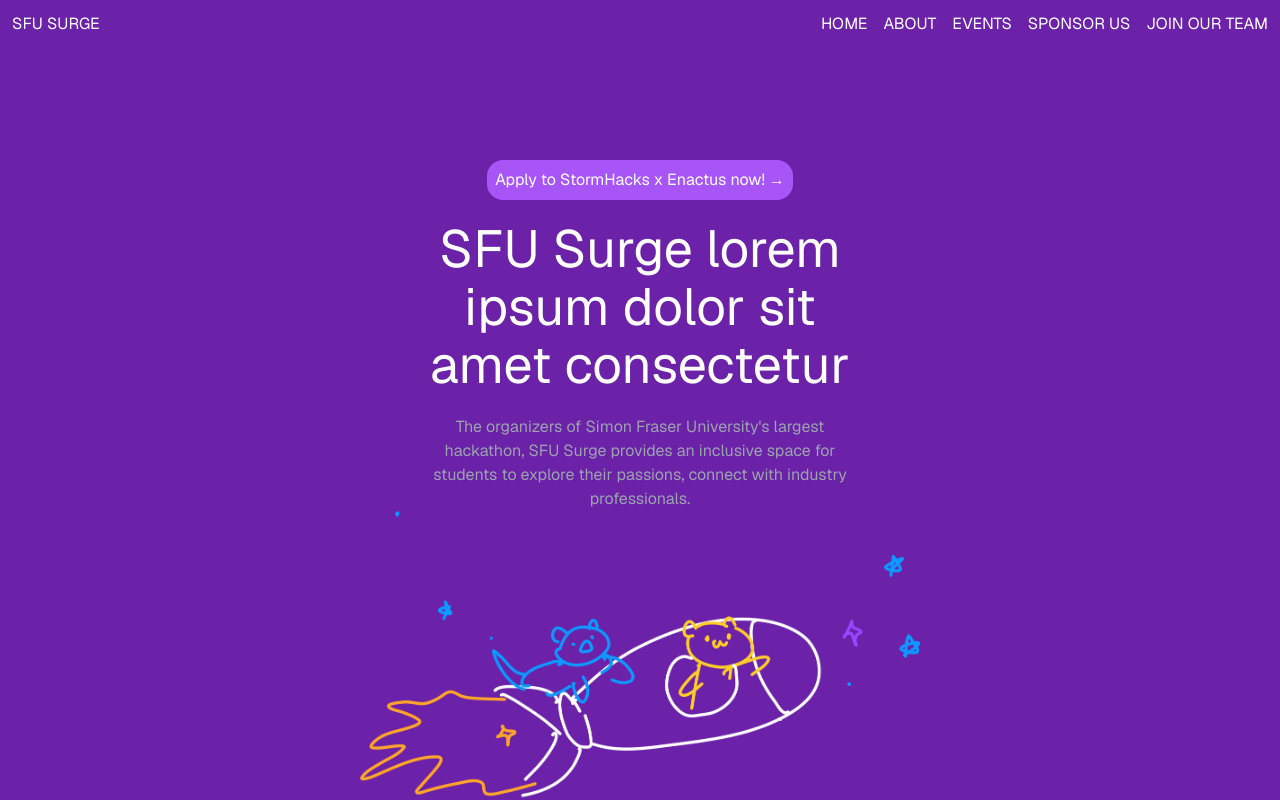
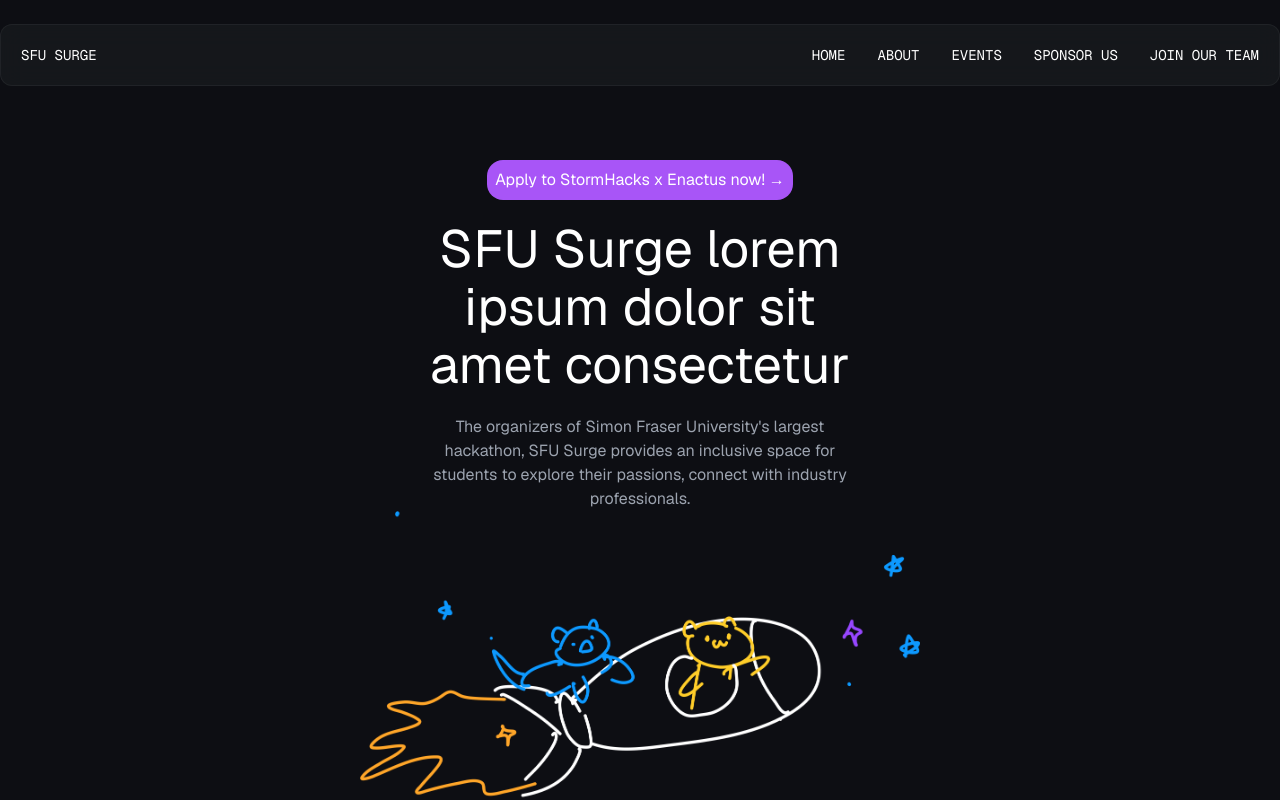
Before and after one commit to sfusurge/surge_website, a Next.js app: page / in a window 1280 px wide. Shown: the top 800 px of the page. Built offline with nearby package versions, Linux system fonts and the light colour scheme.

Commit message:
styling adjustments to navbar
General style adjustment to navbar, still need to fix width and other small details. Also Enabled alpha values to be used with tailwind variables (just a test run).

```diff
--- a/src/app/components/NavBar.jsx
+++ b/src/app/components/NavBar.jsx
@@ -11,11 +11,11 @@
     };
 
     return (
-        <div className="relative bg-purple-800 p-3">
-            <div className="flex items-center justify-between w-full mx-auto">
+        <div className="relative my-6">
+            <div className="flex items-center justify-between w-full mx-auto bg-overlay/60 text-sm p-5 font-GeistMono backdrop-blur-md rounded-xl border border-white/5">
                 <p className="text-white">SFU SURGE</p>
                 <div className="hidden md:flex space-x-4 text-white">
-                    <ul className="flex space-x-4">
+                    <ul className="flex space-x-8">
                         <li>HOME</li>
                         <li>ABOUT</li>
                         <li>EVENTS</li>
--- a/src/app/globals.css
+++ b/src/app/globals.css
@@ -7,7 +7,7 @@
 
     --surface: #121318;
 
-    --overlay: #1B1D21;
+    --overlay: 28, 30, 34;
 
     --raised: #292A2F;
     --raised-hover: #212226;
--- a/src/app/pages/Landing.jsx
+++ b/src/app/pages/Landing.jsx
@@ -5,7 +5,7 @@
 
 function Landing() {
     return (
-        <div className="bg-purple-800">
+        <div className="">
             <div className="fixed top-0 left-0 w-full z-20">
                 <NavBar />
             </div>
--- a/tailwind.config.ts
+++ b/tailwind.config.ts
@@ -9,7 +9,8 @@
   theme: {
     extend: {
       colors: {
-        "sunken": "var(--sunken)",
+        "sunken": "rgba(var(--sunken), <alpha-value>)",
+        "overlay": "rgba(var(--overlay), <alpha-value>)",
         "text-primary": "var(--text-primary)",
         "text-secondary": "var(--text-secondary)",
         "brand-primary": "var(--brand-primary)",
```
